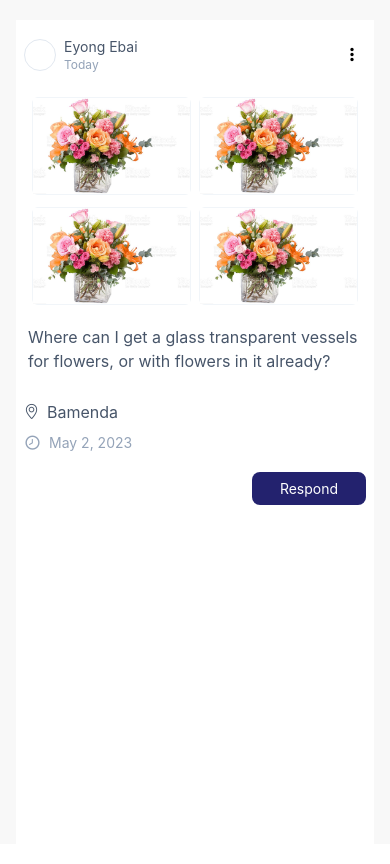
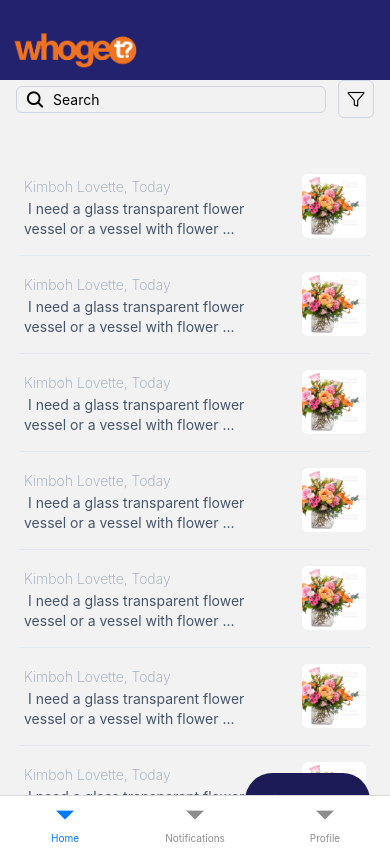
Before and after one commit to Kimbohlovette/whoget-mobile-client, a React Native app: screen /Asks in a window 390 px wide. Built offline with nearby package versions, Linux system fonts and the light colour scheme.

Commit message:
Navigation screen configuration done

```diff
--- a/package.json
+++ b/package.json
@@ -10,6 +10,9 @@
     "lint": "eslint . --ext .js,.jsx,.ts,.tsx"
   },
   "dependencies": {
+    "@react-navigation/bottom-tabs": "^6.5.7",
+    "@react-navigation/native": "^6.1.6",
+    "@react-navigation/native-stack": "^6.9.12",
     "@reduxjs/toolkit": "^1.8.6",
     "nativewind": "^2.0.11",
     "react": "18.1.0",
@@ -17,6 +20,8 @@
     "react-native-autocomplete-dropdown": "^2.1.1",
     "react-native-date-picker": "^4.2.13",
     "react-native-image-crop-picker": "^0.39.0",
+    "react-native-safe-area-context": "^4.5.2",
+    "react-native-screens": "^3.20.0",
     "react-native-vector-icons": "^9.2.0",
     "react-redux": "^8.0.2",
     "tailwindcss": "^3.3.2"
--- a/src/App.tsx
+++ b/src/App.tsx
@@ -1,18 +1,82 @@
 import React from 'react';
-import { View } from 'react-native';
+import { NavigationContainer } from '@react-navigation/native';
+import { createNativeStackNavigator } from '@react-navigation/native-stack';
+import { createBottomTabNavigator } from '@react-navigation/bottom-tabs';
+import Asks from './pages/Asks';
+import AskDetails from './pages/AskDetails';
+import CreateAsk from './pages/CreateAsk';
+import Signup from './pages/Signup';
+import SignIn from './pages/SignIn';
+import Notifications from './pages/Notifications';
+import Profile from './pages/Profile';
+import { useAppSelector } from './store/hooks';
 import Styles from './SharedStyles';
-import AskDetails from './pages/AskDetails';
+import { Image, View } from 'react-native';
+
+const Stack = createNativeStackNavigator();
+const Tab = createBottomTabNavigator();
 
 const App = () => {
+  const isAuthenticated = useAppSelector(state => state.user.isAuthenticated);
   return (
-    <>
-      <View className="py-5 h-full" style={Styles.appBackgroundColor}>
-        <View className="px-4">
-          <AskDetails />
-        </View>
-      </View>
-    </>
+    <NavigationContainer>
+      {isAuthenticated ? (
+        <Tab.Navigator screenOptions={{ tabBarHideOnKeyboard: true }}>
+          <Tab.Screen
+            name="Home"
+            component={HomeScreen}
+            options={{ headerShown: false }}
+          />
+          <Tab.Screen name="Notifications" component={Notifications} />
+          <Tab.Screen name="Profile" component={Profile} />
+        </Tab.Navigator>
+      ) : (
+        <HomeScreen />
+      )}
+    </NavigationContainer>
   );
 };
 
+const AuthScreen = () => {
+  return (
+    <Stack.Navigator>
+      <Stack.Screen name="Signin" component={SignIn} />
+      <Stack.Screen name="Signup" component={Signup} />
+    </Stack.Navigator>
+  );
+};
+
+const HomeScreen = () => {
+  return (
+    <Stack.Navigator>
+      <Stack.Group
+        screenOptions={{
+          header: NavHeader,
+          statusBarColor: Styles.bgPrimary.backgroundColor,
+          headerTintColor: 'white',
+          headerStyle: { ...Styles.bgPrimary },
+        }}>
+        <Stack.Screen name="Asks" component={Asks} />
+        <Stack.Screen
+          name="CreateAsk"
+          component={CreateAsk}
+          options={{ headerTitle: 'Create ask' }}
+        />
+        <Stack.Screen name="Ask detail" component={AskDetails} />
+        <Stack.Screen name="Authentication" component={AuthScreen} />
+      </Stack.Group>
+    </Stack.Navigator>
+  );
+};
+
+const NavHeader = () => {
+  return (
+    <View className="h-20 bg-primary-500 justify-end">
+      <Image
+        className="h-2/3 w-40"
+        source={require('./assets/whoget-secondary3.png')}
+      />
+    </View>
+  );
+};
 export default App;
--- a/src/SharedStyles.tsx
+++ b/src/SharedStyles.tsx
@@ -13,6 +13,24 @@ const Styles = StyleSheet.create({
   btnShadow: {
     elevation: 1,
   },
+  bgPrimary: {
+    backgroundColor: '#23226e',
+  },
+  bgPrimaryDark: {
+    backgroundColor: '#151442',
+  },
+  bgPrimaryLight: {
+    backgroundColor: '#bdbdd4',
+  },
+  bgSecondary: {
+    backgroundColor: '#ef7215',
+  },
+  bgSecondaryDark: {
+    backgroundColor: '#602e08',
+  },
+  bgSecondaryLight: {
+    backgroundColor: '#fce3d0',
+  },
 });
 
 export default Styles;
```
Also changed, not shown: 1 other file (tests, documents, lock files or other folders).
